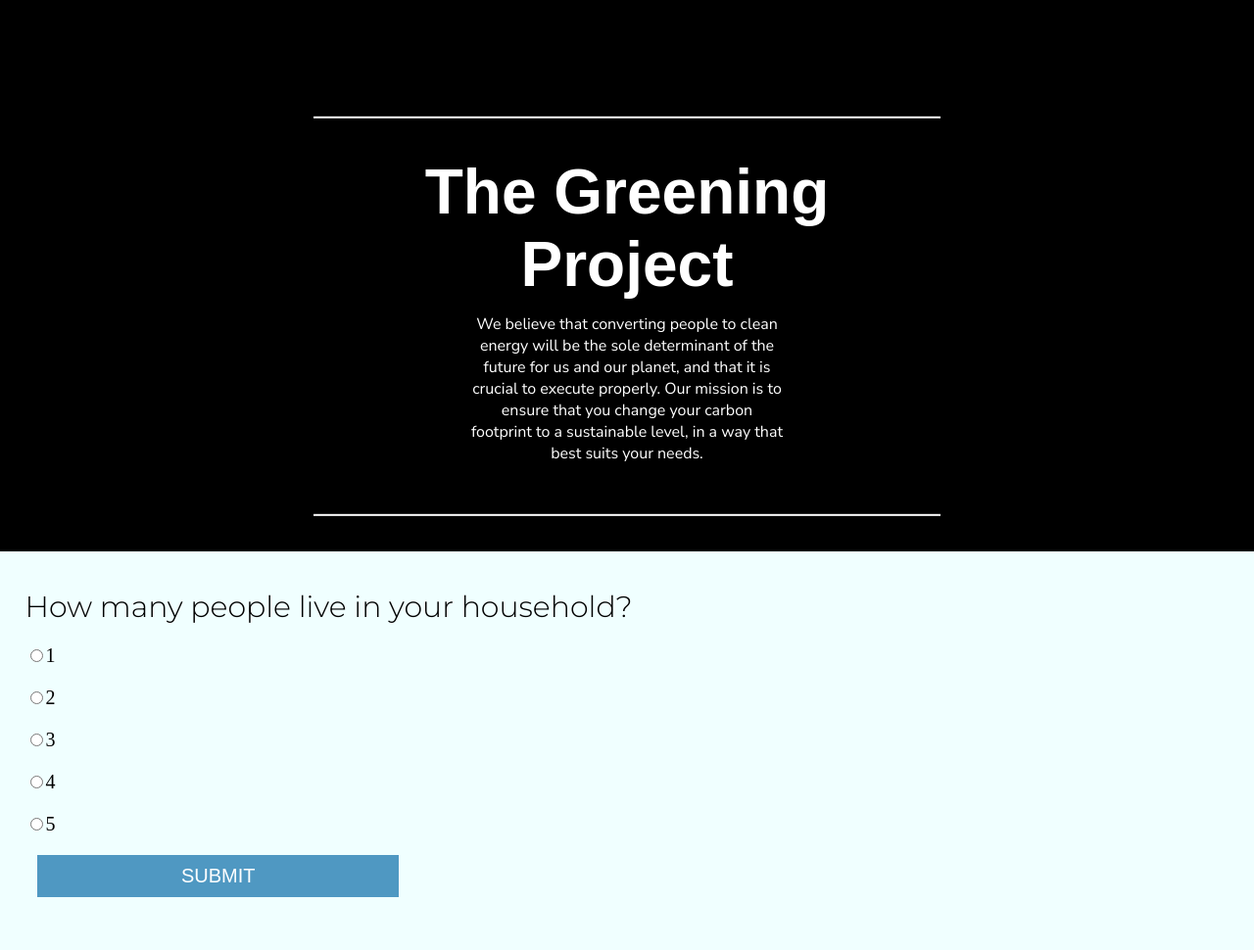
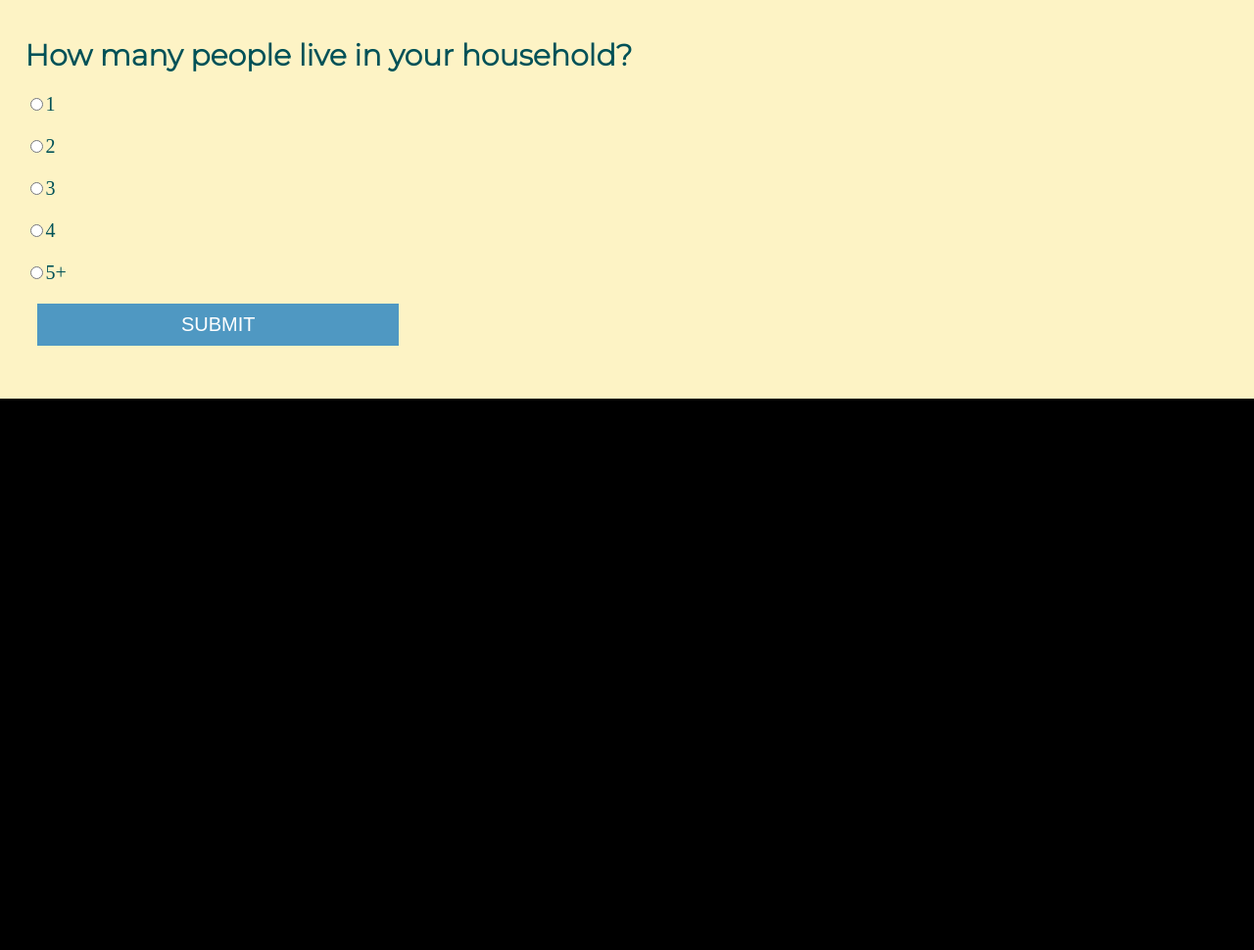
Before and after one commit to Scaledfish64/TheGreeningProject, a PHP site: page /quiz.html in a window 1280 px wide. Shown: the part 77-1047 px from the top of the page at 98% size. After the commit the page ends 484 px from the top, so only its background shows below. Run offline with PHP 8.4, Linux system fonts and the light colour scheme; some web fonts are replaced.

Commit message:
household question change

```diff
--- a/index.css
+++ b/index.css
@@ -475,17 +475,18 @@ hover-underline {
   margin-top: 6%;
   align-items: left;
   justify-content: left;
-    background-color: azure;
+  background-color: rgb(253, 243, 197);
   position: relative;
   bottom: 10%;
-    margin-top: 50%;
   padding: 2vw;
+  color: #005157;
 }
 
 .question {
   font-size: 30px;
   margin-bottom: 20px;
   margin-top: 1%;
+  font-weight: bold;
   font-family: 'Montserrat', sans-serif;
 }
 
--- a/index.js
+++ b/index.js
@@ -34,7 +34,7 @@ hiddenElementsRight.forEach((el) => observer.observe(el));
         { text: "2", points: 25 },
         { text: "3", points: 20 },
         { text: "4", points: 15 },
-        { text: "5", points: 10 }
+        { text: "5+", points: 10 }
         ]
 
     },
--- a/quiz.html
+++ b/quiz.html
@@ -30,16 +30,6 @@
       </ul>
     </nav>
   </section>
-  <div class="landing-div">
-    <h1 class="landing-header">The Greening Project</h1>
-    <p class="landing-info">
-      We believe that converting people to clean energy will be the sole
-      determinant of the future for us and our planet, and that it is
-      crucial to execute properly. Our mission is to ensure that you change
-      your carbon footprint to a sustainable level, in a way that best suits
-      your needs.
-    </p>
-  </div>
   <div class="panel">
     <div class="question" id="ques"></div>
     <div class="options" id="opt"></div>
```
Lines whose indentation alone changed are shown as unchanged.
